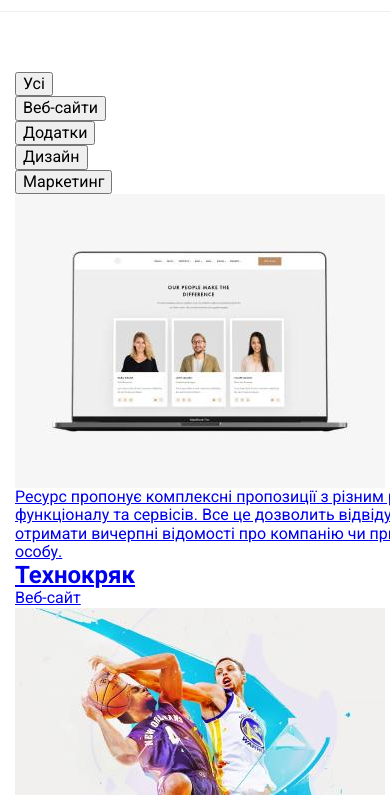
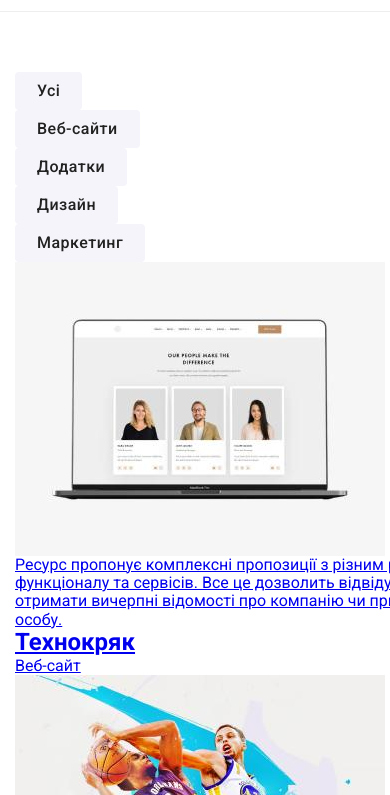
Before and after one commit to Anasurim/goit-markup-hw-08, a plain HTML site: page portfolio.html in a window 390 px wide. Shown: the part 49-844 px from the top of the page. Drawn offline with nearby package versions, Linux system fonts and the light colour scheme.

Commit message:
mobile first for portfolio begin

```diff
--- a/sass/components/_buttons.scss
+++ b/sass/components/_buttons.scss
@@ -125,3 +125,31 @@
 .close-btn__icon {
   fill: currentColor;
 }
+
+.filter__btn {
+  color: $secondary-text-color;
+  background-color: $secondary-bg-color;
+
+  font-family: inherit;
+  font-weight: 500;
+  font-size: 16px;
+  line-height: 1.62;
+  text-align: center;
+  letter-spacing: 0.03em;
+  cursor: pointer;
+  border-radius: 4px;
+  border: 1px transparent;
+
+  padding: 6px 22px;
+
+  transition: color 250ms $hover-time-func,
+    background-color 250ms $hover-time-func, box-shadow 250ms $hover-time-func;
+
+  &:focus,
+  &:hover {
+    background-color: $accent-color;
+    color: $nav-background-color;
+    box-shadow: 0px 3px 1px rgba(0, 0, 0, 0.1), 0px 1px 2px rgba(0, 0, 0, 0.08),
+      0px 2px 2px rgba(0, 0, 0, 0.12);
+  }
+}
--- /dev/null
+++ b/sass/components/_portfolio-filter.scss
@@ -0,0 +1,5 @@
+.filter__list {
+  display: flex;
+  flex-wrap: wrap;
+  gap: 8px;
+}
```
Also changed, not shown: css/main.css, css/main.min.css, 2 other files.
